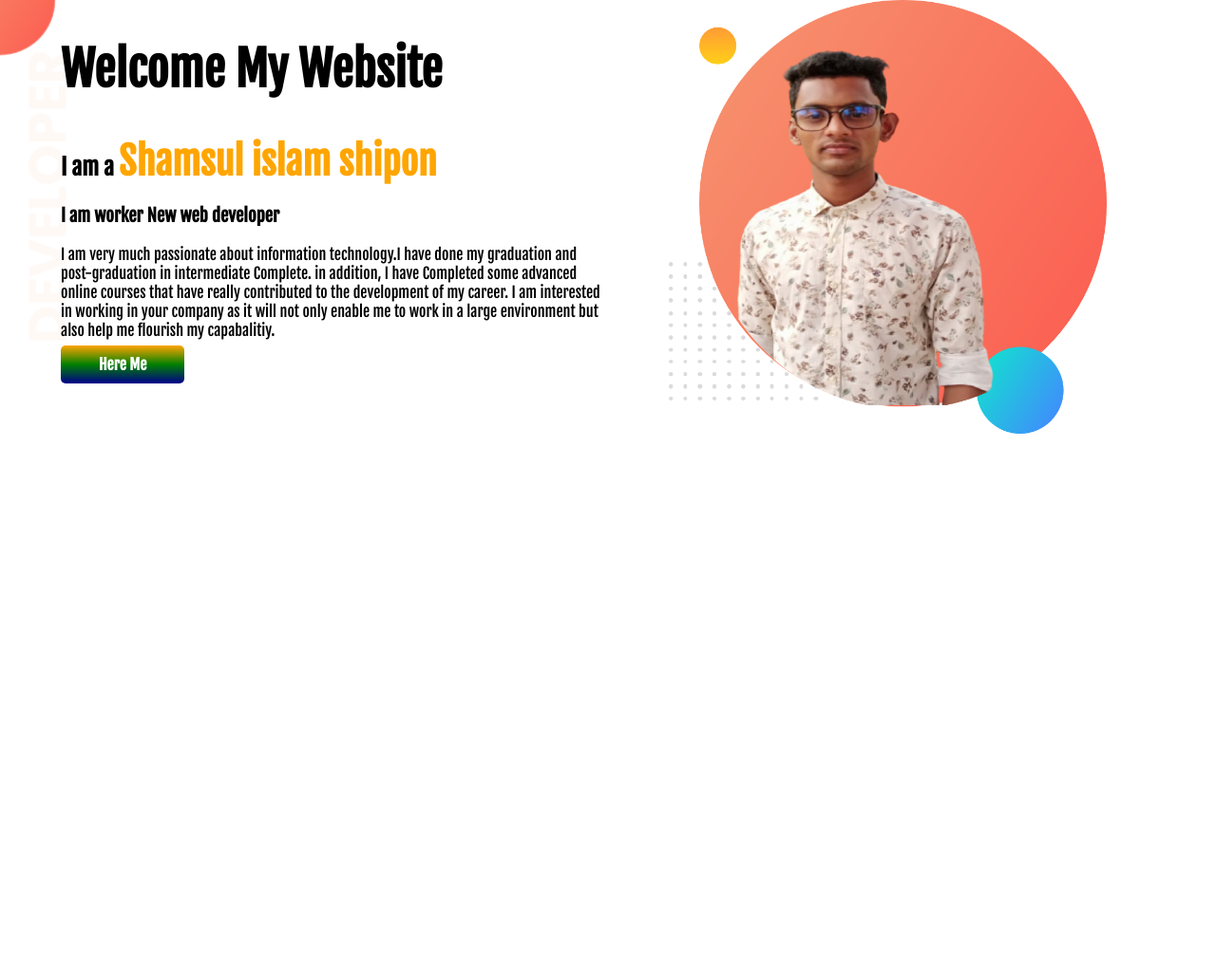
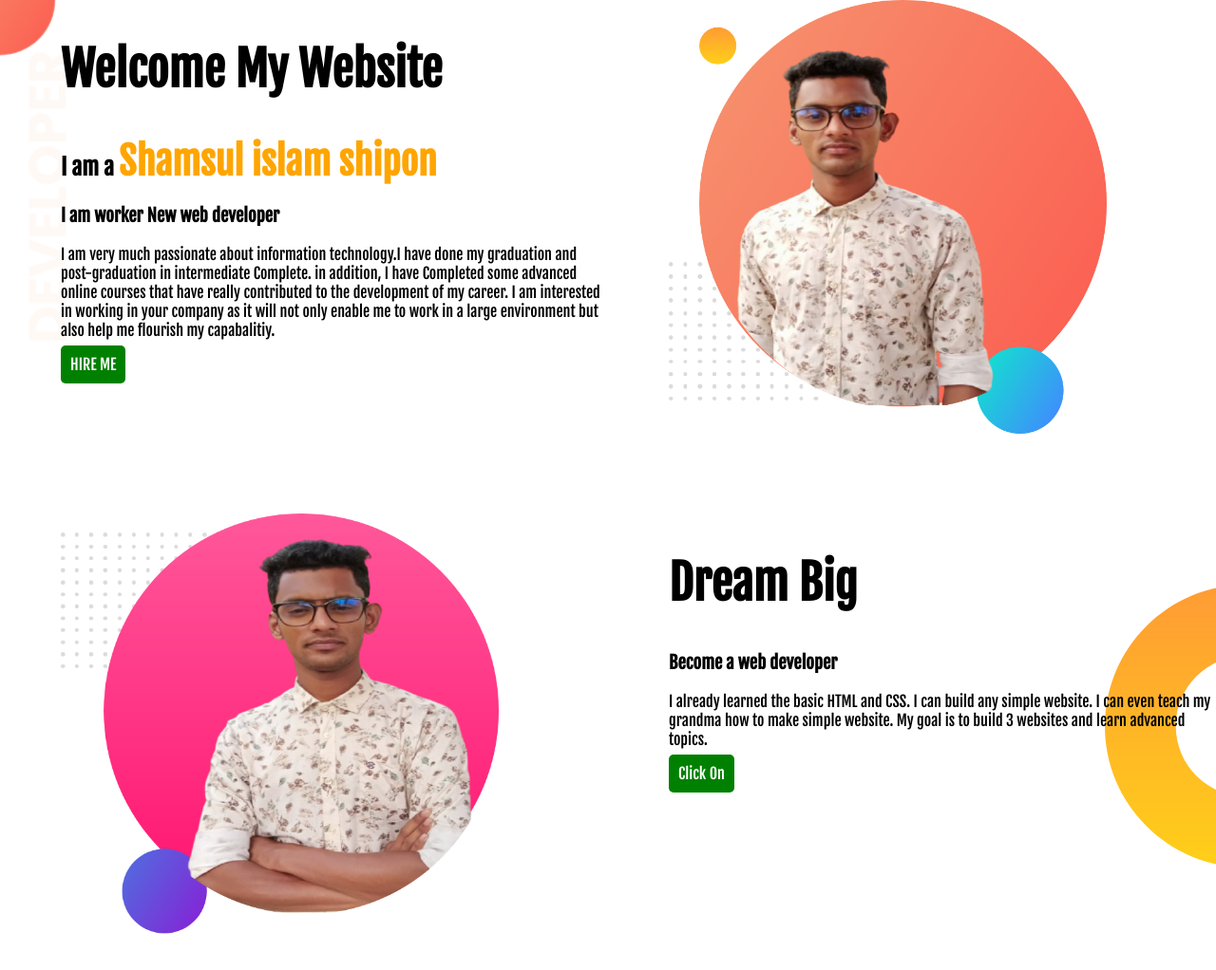
Before and after one commit to SShipon/Hello-world, a plain HTML site: page index.html in a window 1280 px wide. Shown: the whole page at 95% size. Before the commit the page ends 800 px from the top, so only its background shows below. Drawn offline with Linux system fonts and the light colour scheme.

Commit message:
new-line

```diff
--- a/index.html
+++ b/index.html
@@ -20,12 +20,25 @@
         <h2>I am a <span class="shipon">Shamsul islam shipon</span></h2>
         <h3> I am worker New web developer</h3>
         <p>I am very much passionate about information technology.I have done my graduation and post-graduation in intermediate Complete. in addition, I have  Completed some advanced online courses that have really contributed to the development of my career. I am interested in working in your company as it will not only enable me to work in a large environment but also help me flourish my capabalitiy. </p>
-        <a class="button" target="_blank" href="https://www.linkedin.com/feed/?trk=homepage-basic_google-one-tap-submit">Here Me</a>
+       <a class="button" target="_blank" href="https://github.com/SShipon/Hello-world">HIRE ME</a>
         </div>
+
        <div class="demo">
         <img src="img/my-bg.png" alt="" srcset="">
        </div>
     </section>
 
+    <section class="demo-content">
+        <div class="demo">
+            <img src="img/my-bg2.png" alt="" srcset="">
+        </div>
+        <div class="demo">
+            <h1>Dream Big</h1>
+            <h3>Become a web developer</h3>
+            <p>I already learned the basic HTML and CSS. I can build any simple website. I can even teach my grandma how to make simple website. My goal is to build 3 websites and learn advanced topics.</p>
+            <a class="button" target="_blank" href="">Click On</a>
+        </div>
+    </section>
+
 </body>
 </html>
--- a/style.css
+++ b/style.css
@@ -19,6 +19,7 @@ h1{
 }
 section{
     display:flex;
+    margin-bottom:80px;
 }
 .demo{
     width:50%;
@@ -28,12 +29,15 @@ section{
     width:80%;
 }
 .button{
-    text-decoration:none;
-    background-image: linear-gradient(#FFA500,#008000,#00008B);
-    padding:10px 40px;
+    background:green;
+    padding:10px;
+    text-decoration: none;
     border-radius:5px;
     color:white;
-    margin-top:6px;
-    font-weight:bold;
+}
+.demo-content{
+    background-image: url("img/dream-bg.png");
+    background-repeat: no-repeat;
+    background-position:right;
 
 }
```
